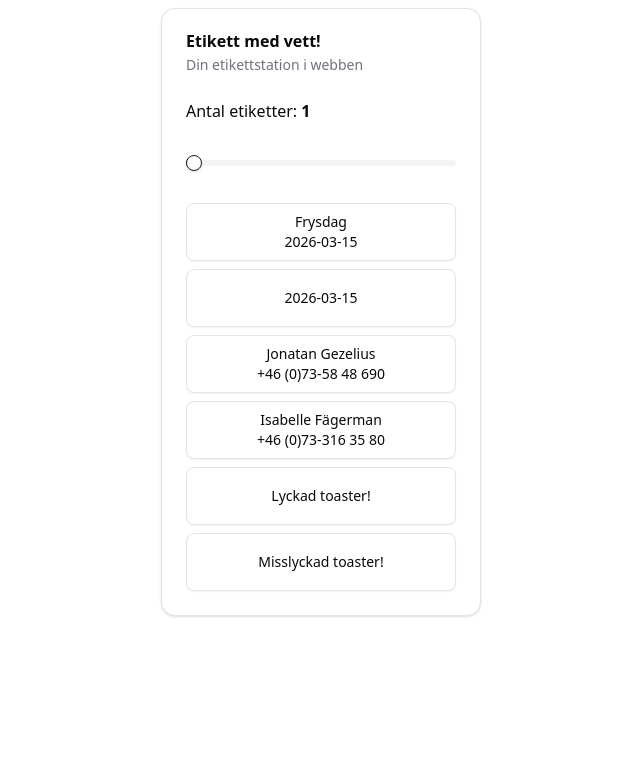
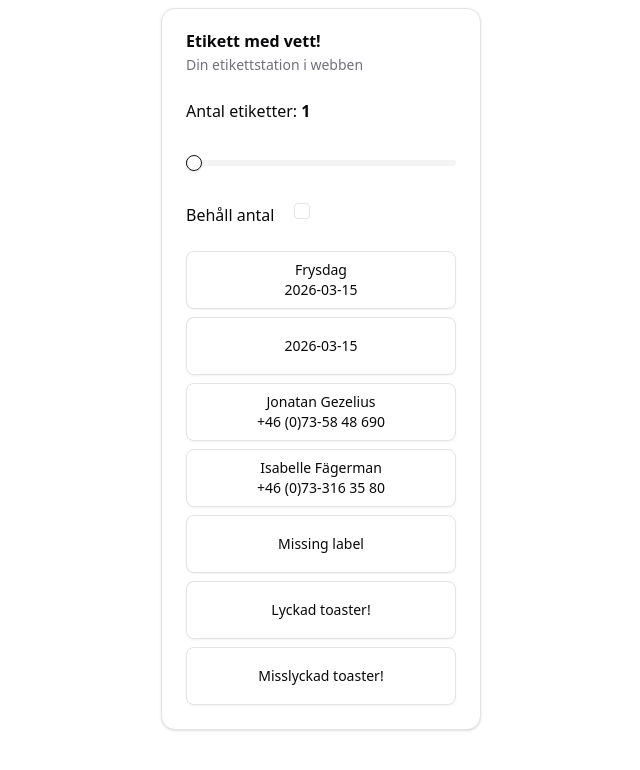
Before and after one commit to Utedass/zebra-web, a SvelteKit app: page / in a window 1280 px wide. Shown: the top 770 px of the page, without its empty margins (319-959 px from the left). Built offline with nearby package versions, Linux system fonts and the light colour scheme.

Commit message:
Add checkbox to keep the quantity even on success.

```diff
--- a/package.json
+++ b/package.json
@@ -17,7 +17,7 @@
 		"@eslint/compat": "^2.0.2",
 		"@eslint/js": "^9.39.2",
 		"@internationalized/date": "^3.12.0",
-		"@lucide/svelte": "^0.561.0",
+		"@lucide/svelte": "^1.7.0",
 		"@sveltejs/adapter-node": "^5.5.2",
 		"@sveltejs/kit": "^2.50.2",
 		"@sveltejs/vite-plugin-svelte": "^6.2.4",
--- /dev/null
+++ b/src/lib/components/ui/checkbox/checkbox.svelte
@@ -0,0 +1,39 @@
+<script lang="ts">
+	import { Checkbox as CheckboxPrimitive } from "bits-ui";
+	import { cn, type WithoutChildrenOrChild } from "$lib/utils.js";
+	import CheckIcon from '@lucide/svelte/icons/check';
+	import MinusIcon from '@lucide/svelte/icons/minus';
+
+	let {
+		ref = $bindable(null),
+		checked = $bindable(false),
+		indeterminate = $bindable(false),
+		class: className,
+		...restProps
+	}: WithoutChildrenOrChild<CheckboxPrimitive.RootProps> = $props();
+</script>
+
+<CheckboxPrimitive.Root
+	bind:ref
+	data-slot="checkbox"
+	class={cn(
+		"border-input dark:bg-input/30 data-checked:bg-primary data-checked:text-primary-foreground dark:data-checked:bg-primary data-checked:border-primary aria-invalid:aria-checked:border-primary aria-invalid:border-destructive dark:aria-invalid:border-destructive/50 focus-visible:border-ring focus-visible:ring-ring/50 aria-invalid:ring-destructive/20 dark:aria-invalid:ring-destructive/40 flex size-4 items-center justify-center rounded-[4px] border transition-colors group-has-disabled/field:opacity-50 focus-visible:ring-3 aria-invalid:ring-3 peer relative shrink-0 outline-none after:absolute after:-inset-x-3 after:-inset-y-2 disabled:cursor-not-allowed disabled:opacity-50",
+		className
+	)}
+	bind:checked
+	bind:indeterminate
+	{...restProps}
+>
+	{#snippet children({ checked, indeterminate })}
+		<div
+			data-slot="checkbox-indicator"
+			class="[&>svg]:size-3.5 grid place-content-center text-current transition-none"
+		>
+			{#if checked}
+				<CheckIcon  />
+			{:else if indeterminate}
+				<MinusIcon  />
+			{/if}
+		</div>
+	{/snippet}
+</CheckboxPrimitive.Root>
--- /dev/null
+++ b/src/lib/components/ui/checkbox/index.ts
@@ -0,0 +1,6 @@
+import Root from "./checkbox.svelte";
+export {
+	Root,
+	//
+	Root as Checkbox,
+};
--- a/src/routes/+page.server.ts
+++ b/src/routes/+page.server.ts
@@ -35,13 +35,13 @@ export const actions = {
 				return { success: true };
 			case 'success':
 				console.log('Experiments running, success');
-				return { success: true };
+				return { success: true, qty: qty };
 			case 'fail':
 				console.log('Experiments running, fail');
-				return fail(400, { fail: true, error: 'Error text goes here' });
+				return fail(400, { fail: true, error: 'Error text goes here', qty: qty });
 			default:
 				console.log(`Unsupported label: ${label_id}`);
-				return fail(404, { fail: true, error: 'Label does not exist' });
+				return fail(404, { fail: true, error: `Hittade inte etikett: ${label_id}`, qty: qty });
 		}
 
 		console.log(label);
@@ -50,10 +50,10 @@ export const actions = {
 		console.log(`Retunerat från utskrift ${ok}`);
 
 		if (!ok) {
-			return fail(503, { fail: true, error: 'Kunde inte skriva ut etiketten' });
+			return fail(503, { fail: true, error: 'Misslyckades att skriva ut etikett :(', qty: qty });
 		}
 
-		return { success: true };
+		return { success: true, qty: qty };
 	}
 } satisfies Actions;
 
--- a/src/routes/+page.svelte
+++ b/src/routes/+page.svelte
@@ -1,14 +1,17 @@
 <script lang="ts">
+	import { untrack } from 'svelte';
 	import { enhance } from '$app/forms';
 	import { toast } from 'svelte-sonner';
 	import { Button } from '$lib/components/ui/button';
 	import { Slider } from '$lib/components/ui/slider';
+	import { Checkbox } from '$lib/components/ui/checkbox';
 	import * as Card from '$lib/components/ui/card';
 	import type { PageProps } from './$types';
-	import { Checkbox } from 'bits-ui';
+	import Check from '@lucide/svelte/icons/check';
 	let { form }: PageProps = $props();
 
 	let qty = $state(1);
+	let keepQty = $state(false);
 
 	const now = new Date();
 	const timestring = now.toISOString().slice(0, 10); // "YYYY-MM-DD"
@@ -18,6 +21,7 @@
 		{ display: `${timestring}`, label_id: 'today' },
 		{ display: 'Jonatan Gezelius <br /> +46 (0)73-58 48 690', label_id: 'jonatan' },
 		{ display: 'Isabelle Fägerman <br /> +46 (0)73-316 35 80', label_id: 'isabelle' },
+		{ display: 'Missing label', label_id: 'asdf' },
 		{ display: 'Lyckad toaster!', label_id: 'success' },
 		{ display: 'Misslyckad toaster!', label_id: 'fail' }
 		//{ display: 'Experiment', label_id: 'experiment' }
@@ -25,14 +29,22 @@
 
 	$effect(() => {
 		if (form?.fail) {
-			toast.error('Misslyckades att skriva ut etikett :(');
+			toast.error(form?.error);
+			if (form?.qty) {
+				qty = form.qty;
+			}
 		}
 	});
 
 	$effect(() => {
 		if (form?.success) {
 			toast.success('Etikett utskriven!');
-			qty = 1;
+			console.log(`form?.qty: ${form?.qty}`);
+			if (untrack(() => keepQty) && form?.qty) {
+				qty = Number(form.qty);
+			} else {
+				qty = 1;
+			}
 		}
 	});
 </script>
@@ -48,6 +60,9 @@
 				Antal etiketter: <span class="text-right font-bold">{qty}</span>
 			</p>
 			<Slider class="h-8" type="single" bind:value={qty} min={1} max={10} />
+			<label class="flex gap-5">
+				Behåll antal <Checkbox bind:checked={keepQty} />
+			</label>
 
 			<div class="flex flex-col gap-2">
 				{#each etiketter as etikett (etikett.label_id)}
```
Also changed, not shown: 1 other file (tests, documents, lock files or other folders).
